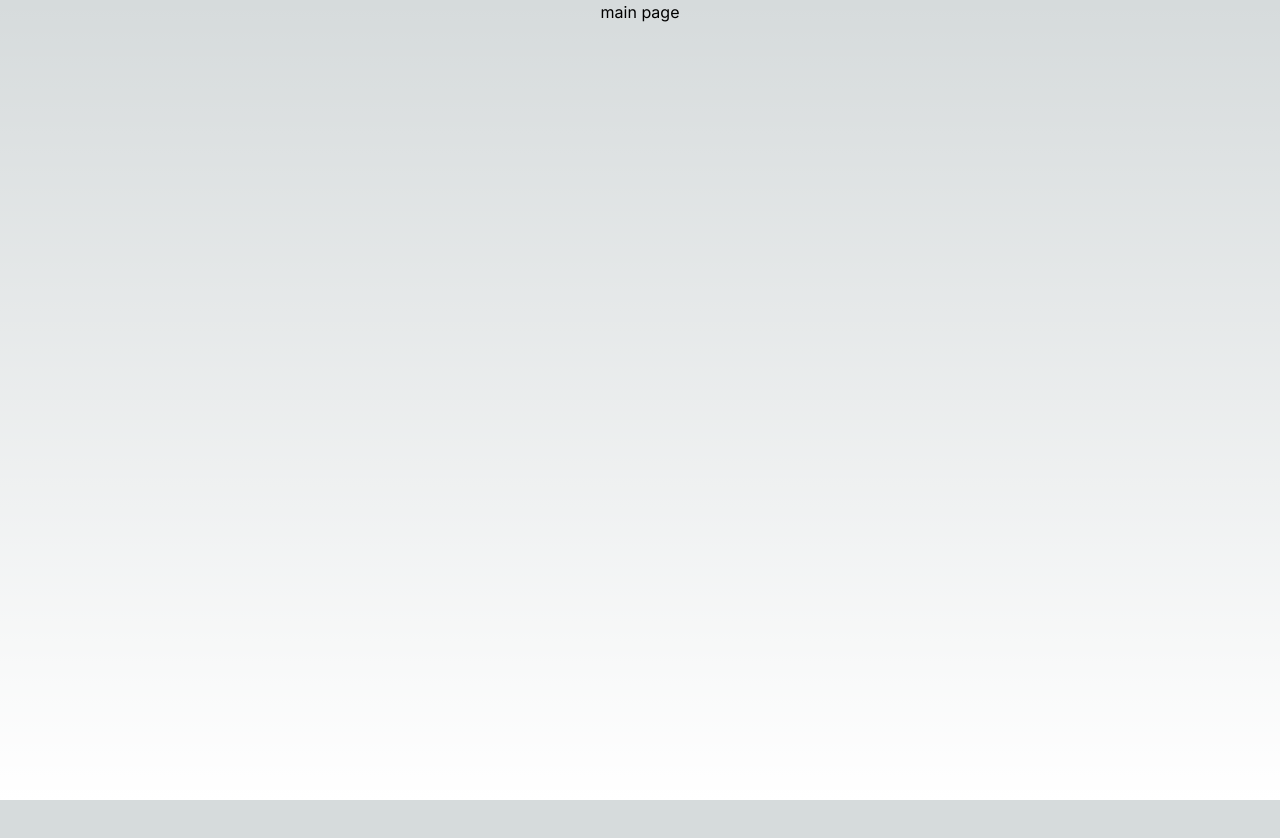
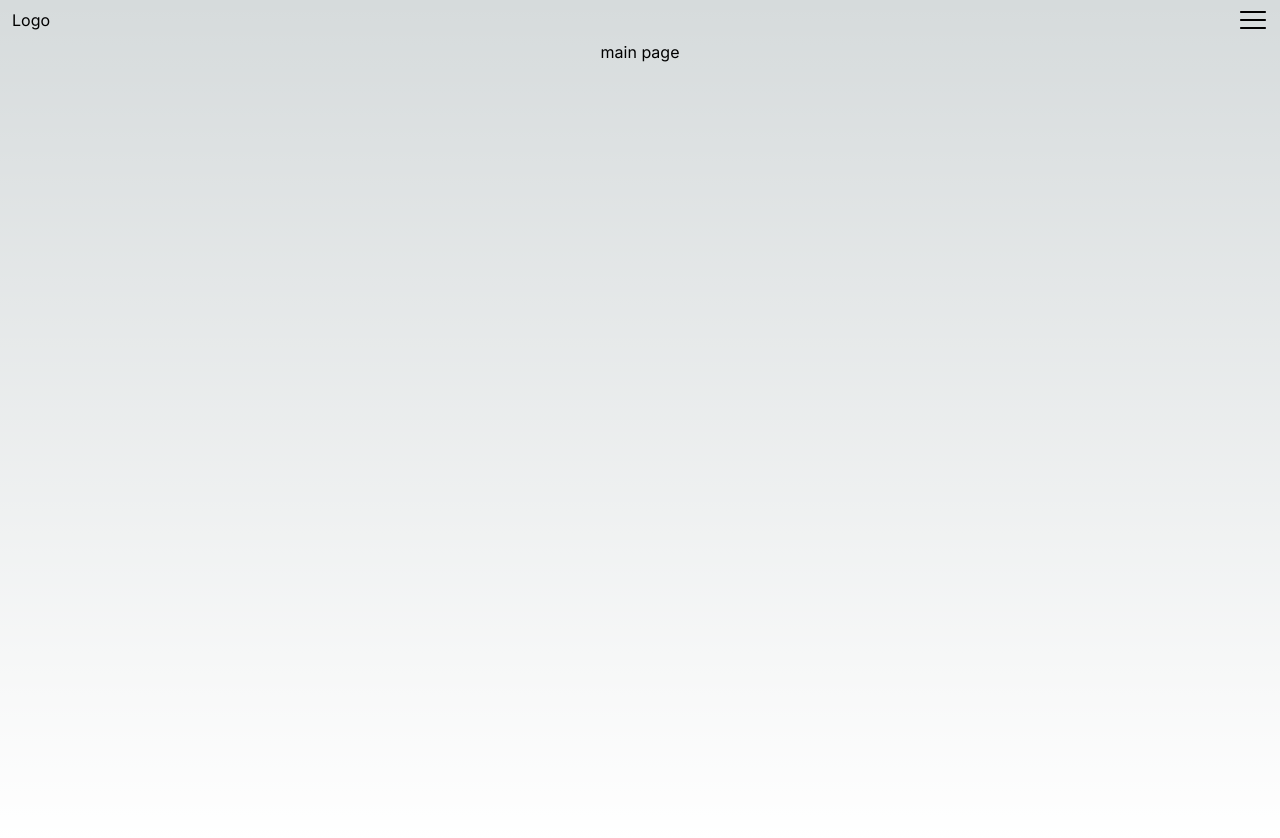
Before and after one commit to Giannidluca93/gallery, a Next.js app: page / in a window 1280 px wide. Before the commit the page ends 800 px from the top, so only its background shows below. Built offline with nearby package versions, Linux system fonts and the light colour scheme.

Commit message:
import header

```diff
--- a/app/layout.tsx
+++ b/app/layout.tsx
@@ -1,6 +1,7 @@
 import type { Metadata } from "next";
 import { Inter } from "next/font/google";
 import "./globals.css";
+import Header from "@/components/header";
 
 const inter = Inter({ subsets: ["latin"] });
 
@@ -16,7 +17,10 @@
 }>) {
   return (
     <html lang="en">
-      <body className={inter.className}>{children}</body>
+      <body className={inter.className}>
+        <Header />
+        {children}
+      </body>
     </html>
   );
 }
```
